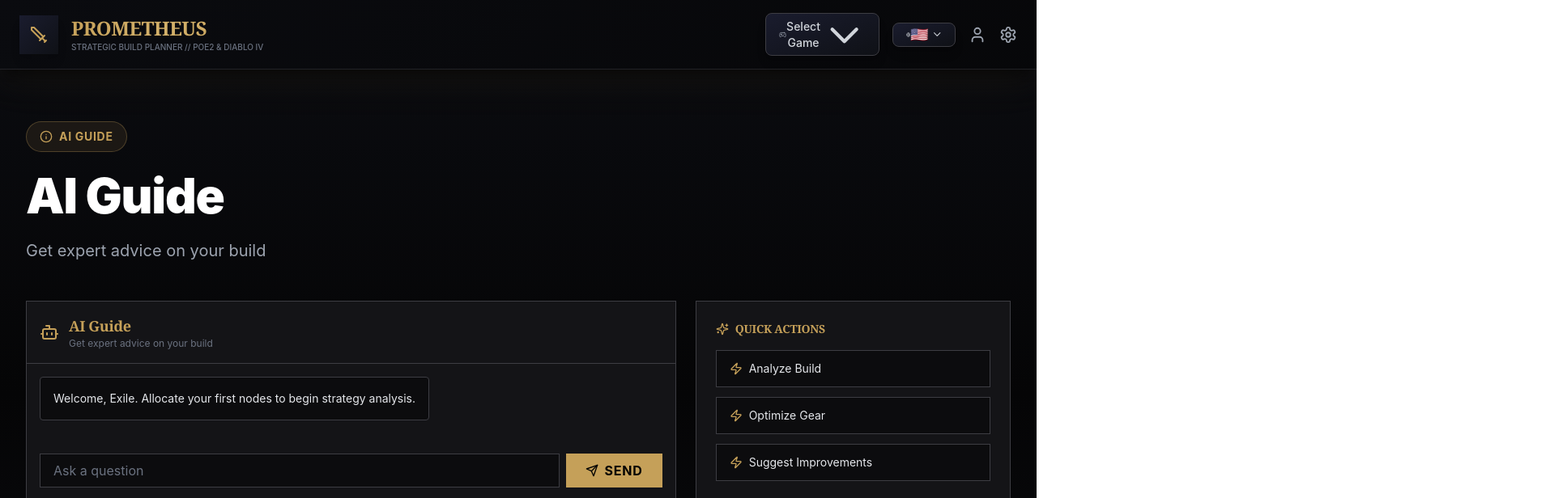
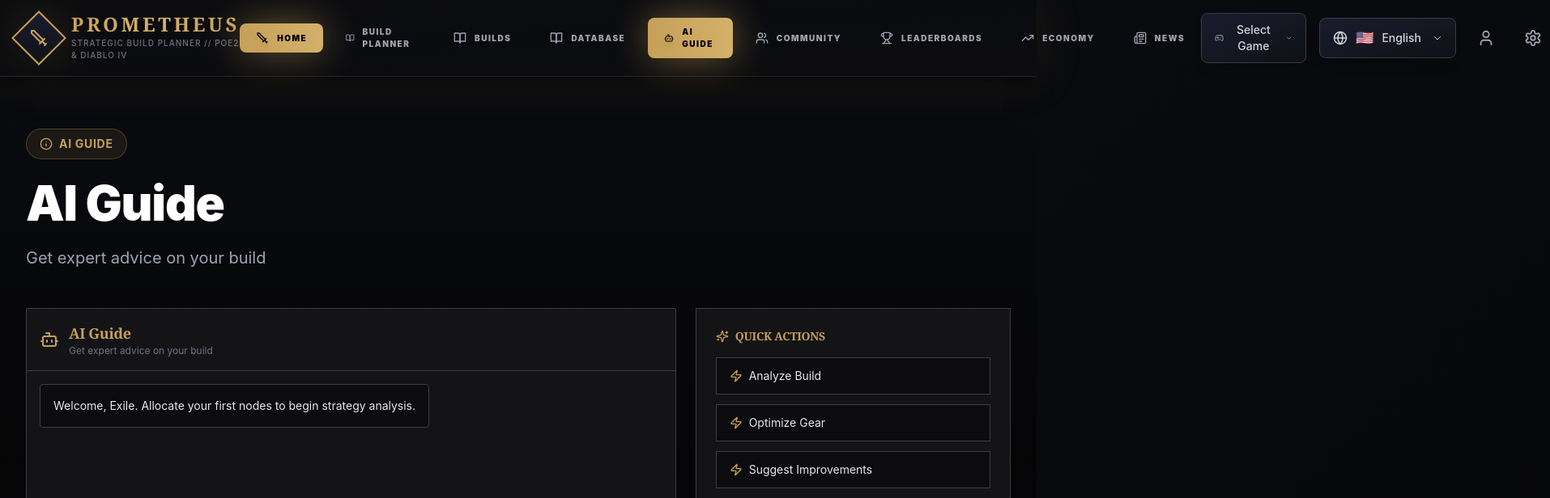
Before and after one commit to Hassanx9/prometheus-planner-v2, a Next.js app: page /en/ai in a window 1280 px wide. Shown: the top 616 px of the page at 81% size, 1914 px wide, since content can reach past the window. Built offline with nearby package versions, Linux system fonts and the light colour scheme.

Commit message:
Fix client-side rendering issues: add missing translation keys and configure Tailwind animations

```diff
--- a/components/Navigation.tsx
+++ b/components/Navigation.tsx
@@ -26,7 +26,7 @@
 
   const navItems = [
     { href: `/${locale}`, label: t('home'), icon: Sword },
-    { href: `/${locale}/build-planner`, label: 'Build Planner', icon: BookOpen },
+    { href: `/${locale}/build-planner`, label: t('buildPlanner'), icon: BookOpen },
     { href: `/${locale}/builds`, label: t('builds'), icon: BookOpen },
     { href: `/${locale}/database`, label: t('database'), icon: BookOpen },
     { href: `/${locale}/ai`, label: t('aiGuide'), icon: Bot },
--- a/messages/ar.json
+++ b/messages/ar.json
@@ -26,6 +26,7 @@
   },
   "nav": {
     "home": "الرئيسية",
+    "buildPlanner": "مخطط البناء",
     "builds": "البناءات",
     "database": "قاعدة البيانات",
     "aiGuide": "دليل الذكاء الاصطناعي",
--- a/messages/en.json
+++ b/messages/en.json
@@ -26,6 +26,7 @@
   },
   "nav": {
     "home": "Home",
+    "buildPlanner": "Build Planner",
     "builds": "Builds",
     "database": "Database",
     "aiGuide": "AI Guide",
--- a/tailwind.config.ts
+++ b/tailwind.config.ts
@@ -1,10 +1,34 @@
 import type { Config } from "tailwindcss";
 const config: Config = {
-  content: ["./app/**/*.{ts,tsx}"],
+  content: ["./app/**/*.{ts,tsx}", "./components/**/*.{ts,tsx}"],
   theme: {
     extend: {
       colors: {
         poe: { black: "#050506", gold: "#c5a059", spirit: "#7ecce0", border: "#3d3d43" }
+      },
+      animation: {
+        'in': 'in 0.2s ease-out',
+        'fade-in': 'fadeIn 0.2s ease-out',
+        'slide-in-from-top-2': 'slideInFromTop 0.2s ease-out',
+        'zoom-in': 'zoomIn 0.2s ease-out',
+      },
+      keyframes: {
+        in: {
+          '0%': { opacity: '0' },
+          '100%': { opacity: '1' },
+        },
+        fadeIn: {
+          '0%': { opacity: '0' },
+          '100%': { opacity: '1' },
+        },
+        slideInFromTop: {
+          '0%': { transform: 'translateY(-0.5rem)', opacity: '0' },
+          '100%': { transform: 'translateY(0)', opacity: '1' },
+        },
+        zoomIn: {
+          '0%': { transform: 'scale(0.95)', opacity: '0' },
+          '100%': { transform: 'scale(1)', opacity: '1' },
+        },
       },
     },
   },
```
